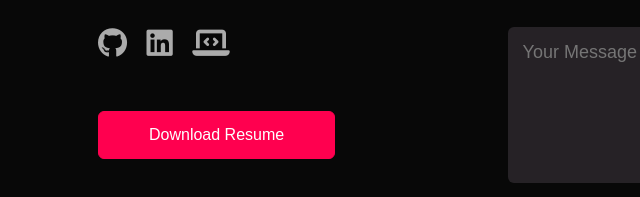
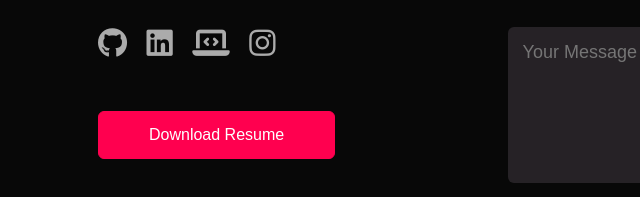
Before and after one commit to dhanush-r0119/Personal-Portfolio, a plain HTML site: page index.html in a window 1280 px wide. Shown: the part 3049-3246 px from the top of the page, 30-670 px from the left. Drawn offline with Linux system fonts and the light colour scheme.

Commit message:
Update index.html

```diff
--- a/index.html
+++ b/index.html
@@ -167,6 +167,7 @@
                   <a href="https://github.com/dhanush-r0119"> <i class="fa-brands fa-github"></i></a>
                   <a href="https://www.linkedin.com/in/dhanushr2004/"> <i class="fa-brands fa-linkedin"></i></a>
                   <a href="https://leetcode.com/21eca18/"> <i class="fa-solid fa-laptop-code"></i></a>
+                  <a href="https://www.instagram.com/dhanush0119/"><i class="fa-brands fa-instagram"></i></a>
 
 
             </div>
```
